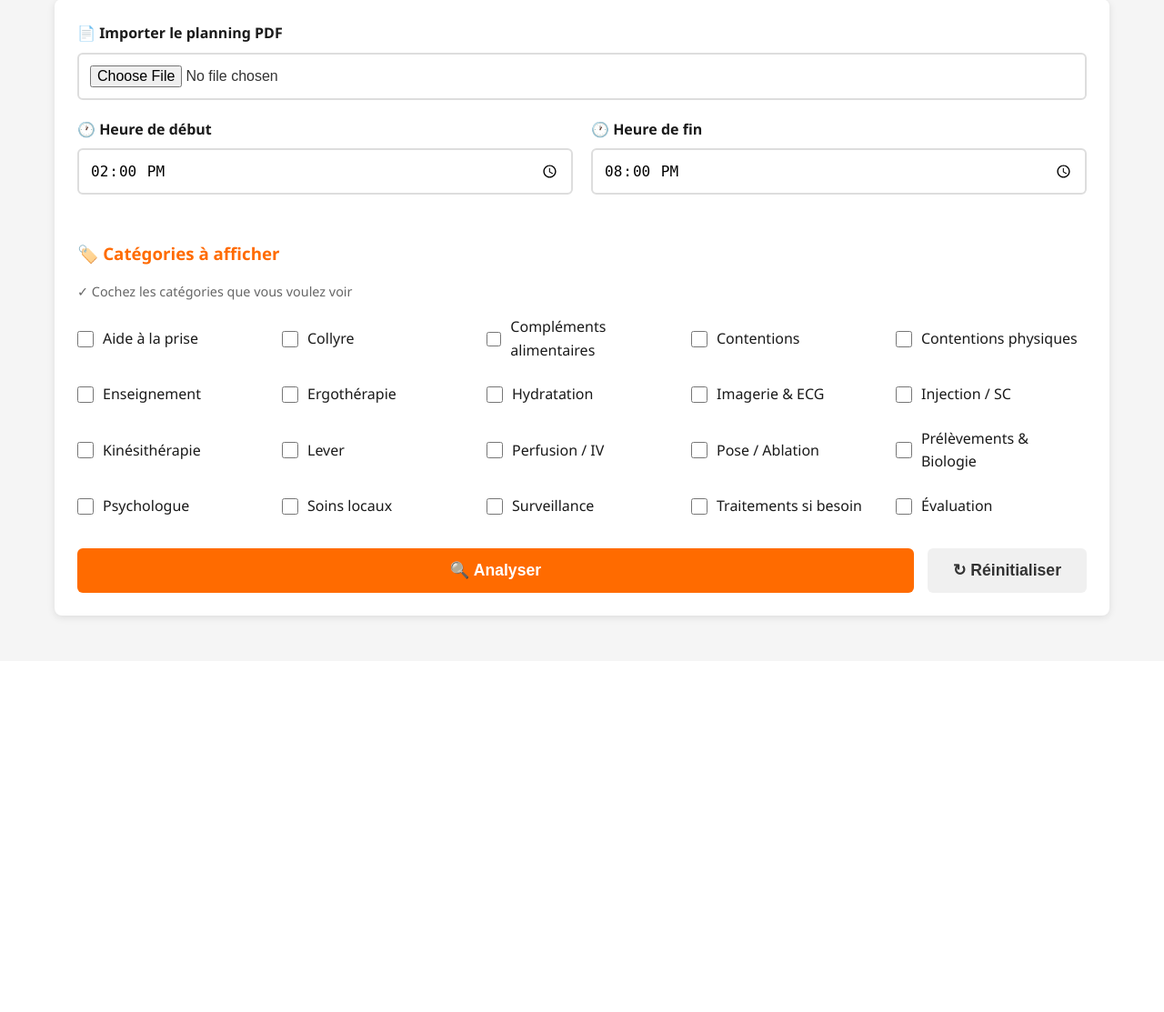
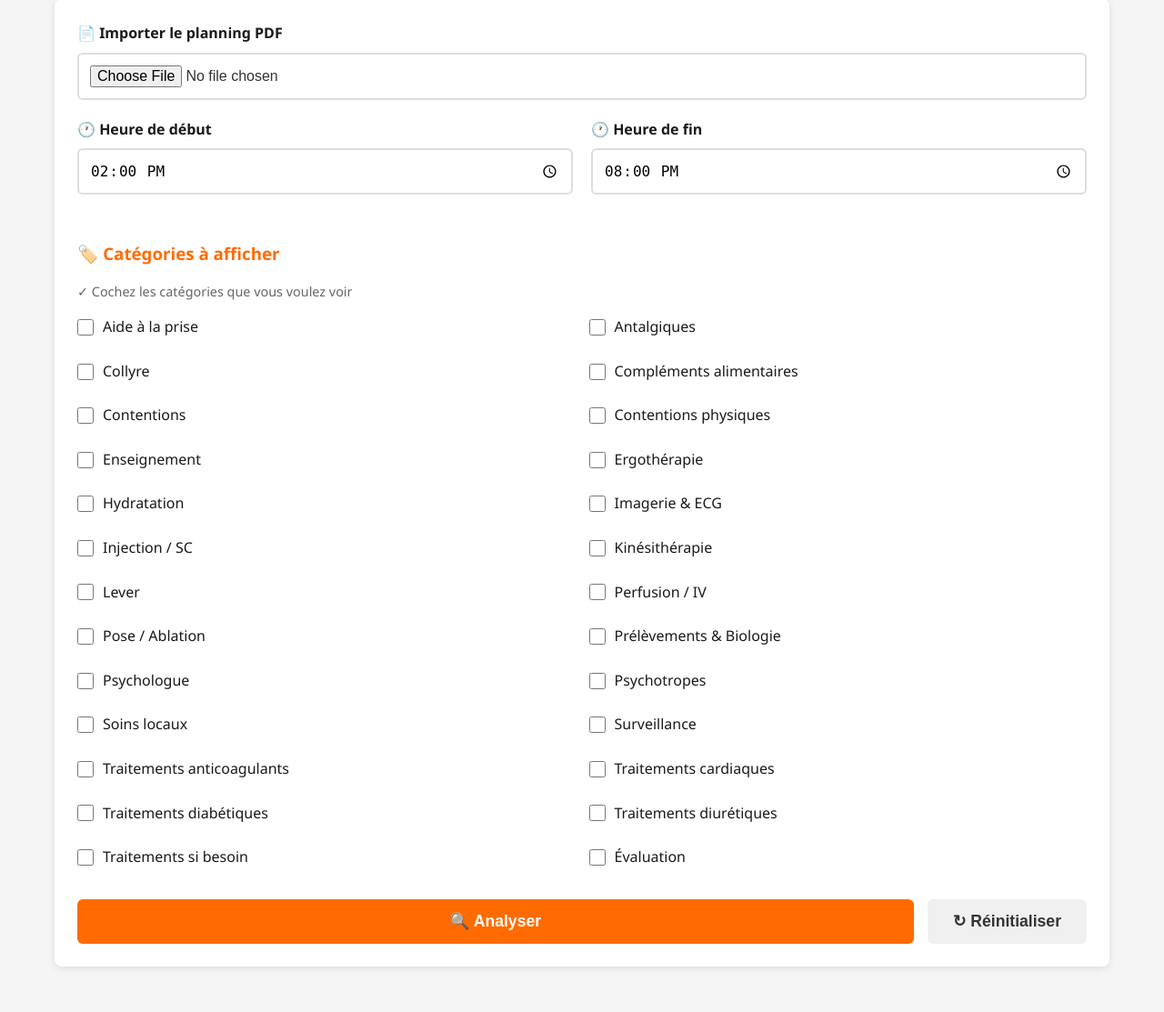
Before and after one commit to pierredupre71130/tafplan, a Flask app: page / in a window 1280 px wide. Shown: the part 213-1326 px from the top of the page at 91% size. Before the commit the page ends 897 px from the top, so only its background shows below. Run offline with Flask 3, Linux system fonts and the light colour scheme.

Commit message:
Fix : catégories médicaments affichées + clarifier sections
- Ajouter les 6 catégories médicaments (antalgiques, psychotropes,
  cardiaques, diabétiques, anticoagulants, diurétiques) à CATEGORY_RULES
  pour qu'elles apparaissent dans les filtres
- Réorganiser les filtres en 2 colonnes pour meilleure lisibilité
- Clarifier visuellement la séparation entre "Résultats filtrés"
  et "Prescriptions par résident" (sections indépendantes)
- La vue résident affiche TOUTES les prescriptions du résident
  (sans appliquer les filtres de catégorie de la section résultats)

https://claude.ai/code/session_016TMX9SFuZfPVR4ABYCEjek

```diff
--- a/app_flask.py
+++ b/app_flask.py
@@ -78,6 +78,12 @@ CATEGORY_RULES = [
     ("Enseignement", ["ENSEIGNANT APA", "ENSEIGNANT"]),
     ("Compléments alimentaires", ["COMPLEMENT", "FORTIMEL", "OPTIFIBRE", "PROTEINE", "NUTRITION", "DIETETIQUE"]),
     ("Traitements si besoin", ["TRAITEMENT SI BESOIN"]),
+    ("Antalgiques", ["PARACETAMOL", "DOLIPRANE", "CODEINE", "TRAMADOL", "MORPHINE", "IBUPROFENE"]),
+    ("Psychotropes", ["RISPERIDONE", "HALOPERIDOL", "LORAZEPAM", "DIAZEPAM", "SERTRALINE", "PSYCHOTROPE"]),
+    ("Traitements cardiaques", ["AMLODIPINE", "BISOPROLOL", "RAMIPRIL", "VALSARTAN", "DIGOXINE", "AMIODARONE"]),
+    ("Traitements diabétiques", ["METFORMINE", "GLICLAZIDE", "GLIPIZIDE", "SITAGLIPTINE", "ANTIDIABETIQUE"]),
+    ("Traitements anticoagulants", ["WARFARINE", "RIVAROXABAN", "APIXABAN", "HEPARINE", "ANTICOAGULANT"]),
+    ("Traitements diurétiques", ["FUROSEMIDE", "SPIRONOLACTONE", "INDAPAMIDE", "DIURETIQUE"]),
 ]
 
 MEDICATION_CATEGORY_RULES = [
--- a/templates/index.html
+++ b/templates/index.html
@@ -94,7 +94,7 @@
 
         .categories-grid {
             display: grid;
-            grid-template-columns: repeat(auto-fill, minmax(200px, 1fr));
+            grid-template-columns: repeat(2, 1fr);
             gap: 15px;
         }
 
@@ -182,6 +182,7 @@
             padding: 25px;
             border-radius: 8px;
             box-shadow: 0 2px 8px rgba(0,0,0,0.1);
+            margin-bottom: 30px;
         }
 
         .results-header {
@@ -356,9 +357,9 @@
             <div id="resultsContent"></div>
         </div>
 
-        <div class="results-section" id="residentSection" style="display:none; margin-top:20px;">
+        <div class="results-section" id="residentSection" style="display:none; background-color:#F5F5F5; border-left:5px solid #FF6B00;">
             <div class="results-header">
-                <h2>👤 Prescriptions par résident</h2>
+                <h2>👤 Prescriptions complètes par résident</h2>
             </div>
             <div class="form-group" style="margin-bottom:20px;">
                 <label for="residentSelect">Choisir un résident</label>
```
